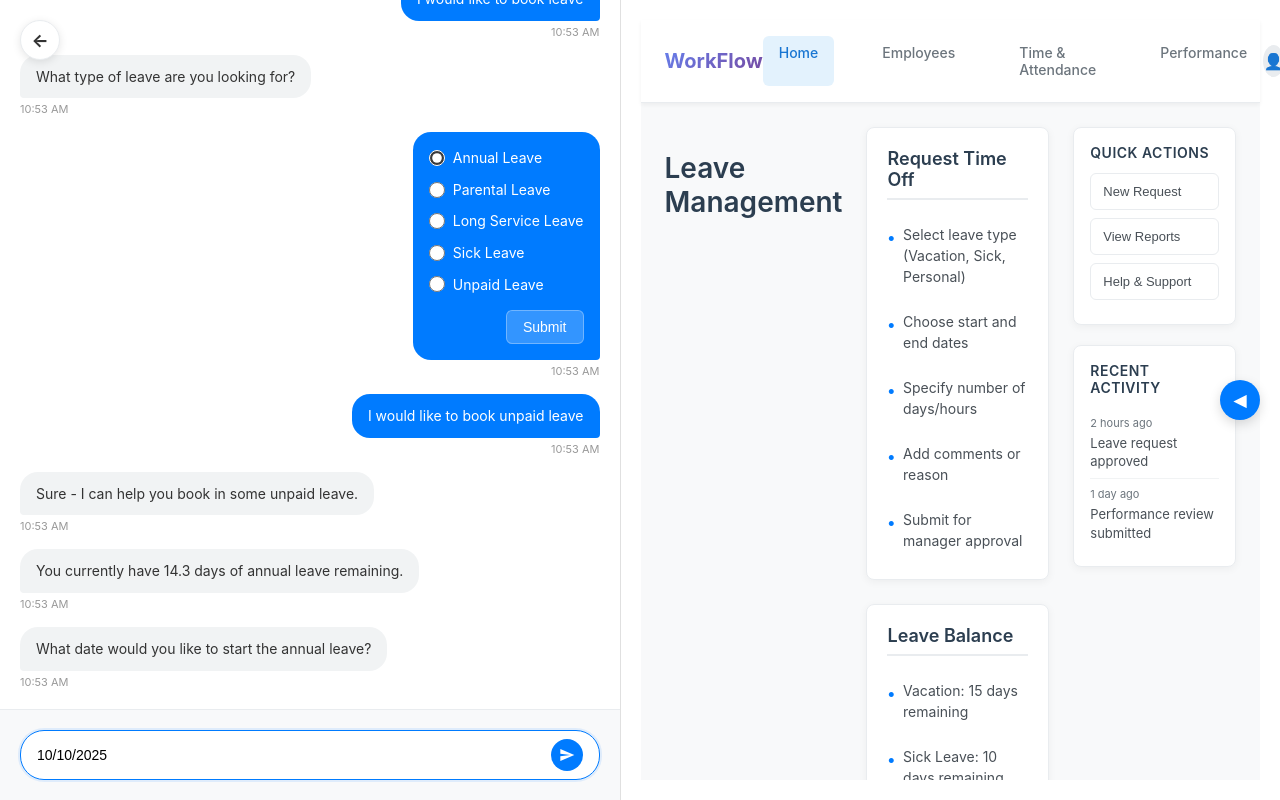
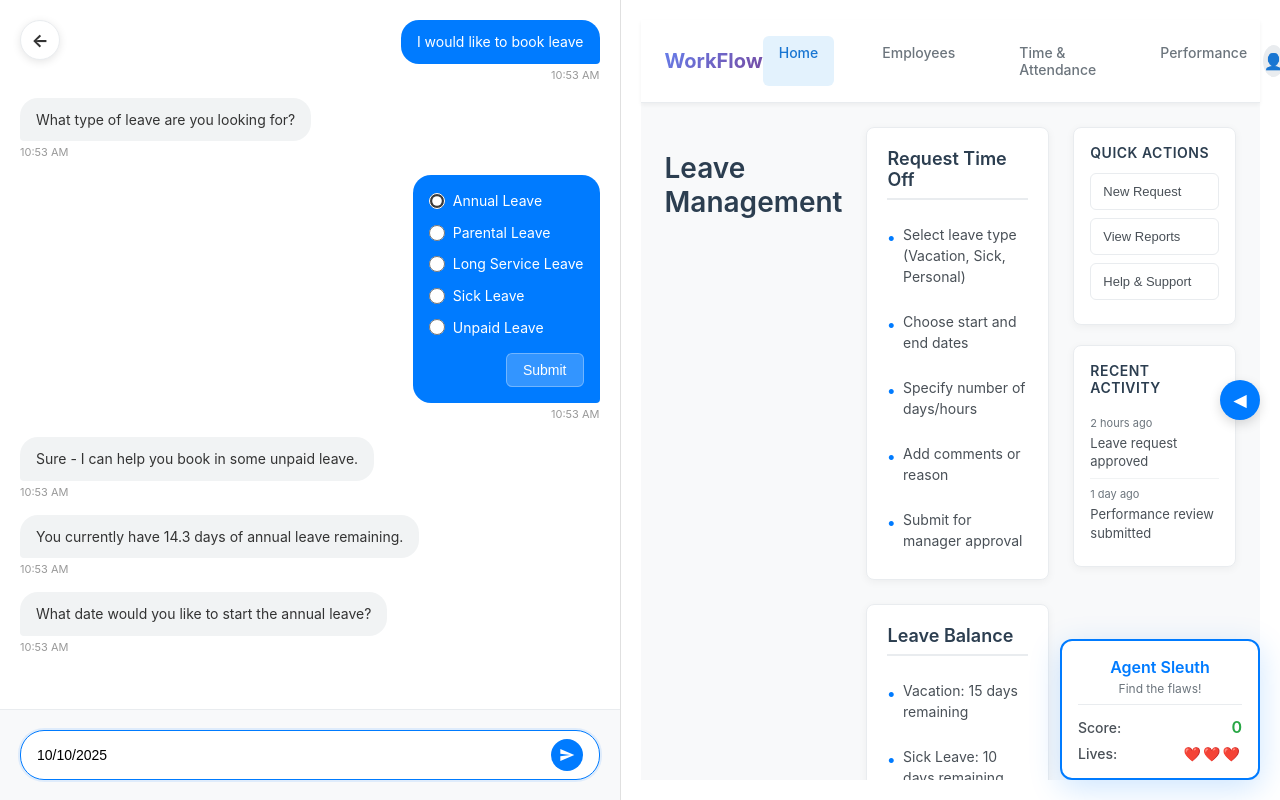
Before and after one commit to tklawl/AgentSleuths, a React (Create React App) app: page /book-leave in a window 1280 px wide. Built offline with nearby package versions, Linux system fonts and the light colour scheme.

Commit message:
Initial logic for game

```diff
--- a/src/App.js
+++ b/src/App.js
@@ -4,10 +4,14 @@ import HomePage from './components/HomePage';
 import BookLeaveWorkflow from './components/BookLeaveWorkflow';
 import TransferEmployeeWorkflow from './components/TransferEmployeeWorkflow';
 import ProvideFeedbackWorkflow from './components/ProvideFeedbackWorkflow';
+import GameTracker from './components/GameTracker';
+import GameOverModal from './components/GameOverModal';
+import { GameProvider, useGame } from './context/GameContext';
 
-function App() {
+const AppContent = () => {
+  const { score, lives, gameOver } = useGame();
+
   return (
-    <Router>
     <div className="App">
       <Routes>
         <Route path="/" element={<HomePage />} />
@@ -15,8 +19,19 @@ function App() {
         <Route path="/transfer-employee" element={<TransferEmployeeWorkflow />} />
         <Route path="/provide-feedback" element={<ProvideFeedbackWorkflow />} />
       </Routes>
+      <GameTracker score={score} lives={lives} />
+      <GameOverModal isVisible={gameOver} finalScore={score} />
     </div>
+  );
+};
+
+function App() {
+  return (
+    <GameProvider>
+      <Router>
+        <AppContent />
       </Router>
+    </GameProvider>
   );
 }
 
--- a/src/components/AgentInterface.js
+++ b/src/components/AgentInterface.js
@@ -2,7 +2,7 @@ import React, { useState, useEffect, useRef } from 'react';
 import LeaveTypeSelector from './LeaveTypeSelector';
 import WorkflowOptions from './WorkflowOptions';
 
-const AgentInterface = ({ title, messages, onSendMessage, startingOptions, onWorkflowSelect, onLeaveTypeSelect, nextAutoFill, nextAutoFillTime }) => {
+const AgentInterface = ({ title, messages, onSendMessage, startingOptions, onWorkflowSelect, onLeaveTypeSelect, nextAutoFill, nextAutoFillTime, onMessageClick }) => {
   const [inputMessage, setInputMessage] = useState('');
   const chatAreaRef = useRef(null);
 
@@ -104,7 +104,11 @@ const AgentInterface = ({ title, messages, onSendMessage, startingOptions, onWor
         ) : (
           <div className="messages">
             {messages.map((message, index) => (
-              <div key={index} className={`message ${message.type}`}>
+              <div
+                key={index}
+                className={`message ${message.type} ${message.isClickable !== false ? 'clickable' : ''}`}
+                onClick={() => message.isClickable !== false && onMessageClick ? onMessageClick(index, message) : null}
+              >
                 {message.component === 'LeaveTypeSelector' ? (
                   <LeaveTypeSelector onLeaveTypeSelect={onLeaveTypeSelect} />
                 ) : message.component === 'WorkflowOptions' ? (
--- a/src/components/BookLeaveWorkflow.js
+++ b/src/components/BookLeaveWorkflow.js
@@ -3,6 +3,7 @@ import { Link, useNavigate } from 'react-router-dom';
 import AgentInterface from './AgentInterface';
 import HRSystem from './HRSystem';
 import LeaveTypeSelector from './LeaveTypeSelector';
+import { useGame } from '../context/GameContext';
 
 const BookLeaveWorkflow = () => {
   const navigate = useNavigate();
@@ -26,6 +27,7 @@ const BookLeaveWorkflow = () => {
   const [showHRPanel, setShowHRPanel] = useState(true);
   const [nextAutoFill, setNextAutoFill] = useState(null);
   const [nextAutoFillTime, setNextAutoFillTime] = useState(null);
+  const { addScore, loseLife } = useGame();
 
   // Auto-submit "Unpaid Leave" after 2 seconds
   React.useEffect(() => {
@@ -53,16 +55,27 @@ const BookLeaveWorkflow = () => {
     }
   };
 
+  const handleMessageClick = (index, message) => {
+    // Remove the isClickable flag from this message
+    setMessages(prev => prev.map((msg, i) =>
+      i === index ? { ...msg, isClickable: false } : msg
+    ));
+
+    // Check if the message has an error flag
+    if (message.hasError) {
+      // Correct! User found an error
+      addScore();
+      alert('✅ Correct! You found an error! +1 point');
+    } else {
+      // Incorrect! User clicked on a non-error message
+      loseLife();
+      alert('❌ Wrong! That message is correct. -1 life');
+    }
+  };
+
   const handleLeaveTypeSelect = (leaveType) => {
 
-    // Add the user's selection as a new message
-    const userMessage = {
-      type: 'user',
-      text: `I would like to book ${leaveType} leave`,
-      time: new Date().toLocaleTimeString([], { hour: '2-digit', minute: '2-digit' })
-    };
 
-    setMessages(prev => [...prev, userMessage]);
 
     // Add agent's first response
     setTimeout(() => {
@@ -155,7 +168,7 @@ const BookLeaveWorkflow = () => {
       setTimeout(() => {
         const agentConfirmation = {
           type: 'agent',
-          text: "Done. I've booked and confirmed your leave. You now have 3.3 days of leave left. Enjoy.",
+          text: "Done. I've booked and confirmed your leave. You now have 3.3 days of leave left. Enjoy. I've also added a block to your Teams accordingly",
           time: new Date().toLocaleTimeString([], { hour: '2-digit', minute: '2-digit' })
         };
         setMessages(prev => [...prev, agentConfirmation]);
@@ -238,6 +251,7 @@ const BookLeaveWorkflow = () => {
           onLeaveTypeSelect={handleLeaveTypeSelect}
           nextAutoFill={nextAutoFill}
           nextAutoFillTime={nextAutoFillTime}
+          onMessageClick={handleMessageClick}
         />
       </div>
 
@@ -248,6 +262,7 @@ const BookLeaveWorkflow = () => {
       <button className="toggle-hr-panel" onClick={toggleHRPanel}>
         {showHRPanel ? '◀' : '▶'}
       </button>
+
     </div>
   );
 };
--- /dev/null
+++ b/src/components/GameOverModal.js
@@ -0,0 +1,46 @@
+import React from 'react';
+import { useGame } from '../context/GameContext';
+
+const GameOverModal = ({ isVisible, finalScore }) => {
+  const { resetGame } = useGame();
+
+  if (!isVisible) return null;
+
+  return (
+    <div className="game-over-overlay">
+      <div className="game-over-modal">
+        <div className="modal-header">
+          <h2>🎮 Game Over! 🎮</h2>
+        </div>
+
+        <div className="modal-content">
+          <div className="final-score">
+            <h3>Final Score</h3>
+            <div className="score-display">{finalScore}</div>
+            <p>You found {finalScore} error{finalScore !== 1 ? 's' : ''} in the Agent's responses!</p>
+          </div>
+
+          <div className="game-summary">
+            <h4>Game Summary</h4>
+            <ul>
+              <li>✅ Correct clicks: {finalScore}</li>
+              <li>❌ Incorrect clicks: {3 - finalScore} (led to game over)</li>
+              <li>🎯 Accuracy: {Math.round((finalScore / 3) * 100)}%</li>
+            </ul>
+          </div>
+        </div>
+
+        <div className="modal-footer">
+          <button
+            className="play-again-btn"
+            onClick={resetGame}
+          >
+            Play Again
+          </button>
+        </div>
+      </div>
+    </div>
+  );
+};
+
+export default GameOverModal;
--- /dev/null
+++ b/src/components/GameTracker.js
@@ -0,0 +1,26 @@
+import React from 'react';
+
+const GameTracker = ({ score, lives }) => {
+  return (
+    <div className="game-tracker">
+      <div className="tracker-header">
+        <h3>Agent Sleuth</h3>
+        <p>Find the flaws!</p>
+      </div>
+      <div className="tracker-stats">
+        <div className="stat-item">
+          <span className="stat-label">Score:</span>
+          <span className="stat-value score">{score}</span>
+        </div>
+        <div className="stat-item">
+          <span className="stat-label">Lives:</span>
+          <span className="stat-value lives">
+            {'❤️'.repeat(lives)}
+          </span>
+        </div>
+      </div>
+    </div>
+  );
+};
+
+export default GameTracker;
--- a/src/components/HomePage.js
+++ b/src/components/HomePage.js
@@ -2,12 +2,14 @@ import React, { useState } from 'react';
 import { useNavigate } from 'react-router-dom';
 import AgentInterface from './AgentInterface';
 import HRSystem from './HRSystem';
+import { useGame } from '../context/GameContext';
 
 const HomePage = () => {
   const [messages, setMessages] = useState([]);
   const [selectedWorkflow, setSelectedWorkflow] = useState(null);
   const [showHRPanel, setShowHRPanel] = useState(true);
   const navigate = useNavigate();
+  const { addScore, loseLife } = useGame();
 
   const handleSendMessage = (message) => {
     const userMessage = {
@@ -96,6 +98,24 @@ const HomePage = () => {
     setShowHRPanel(!showHRPanel);
   };
 
+  const handleMessageClick = (index, message) => {
+    // Remove the isClickable flag from this message
+    setMessages(prev => prev.map((msg, i) =>
+      i === index ? { ...msg, isClickable: false } : msg
+    ));
+
+    // Check if the message has an error flag
+    if (message.hasError) {
+      // Correct! User found an error
+      addScore();
+      alert('✅ Correct! You found an error! +1 point');
+    } else {
+      // Incorrect! User clicked on a non-error message
+      loseLife();
+      alert('❌ Wrong! That message is correct. -1 life');
+    }
+  };
+
   const startingOptions = [
     {
       id: 'book-leave',
@@ -126,6 +146,7 @@ const HomePage = () => {
           onSendMessage={handleSendMessage}
           startingOptions={startingOptions}
           onWorkflowSelect={handleWorkflowSelect}
+          onMessageClick={handleMessageClick}
         />
       </div>
 
--- a/src/components/ProvideFeedbackWorkflow.js
+++ b/src/components/ProvideFeedbackWorkflow.js
@@ -2,6 +2,7 @@ import React, { useState } from 'react';
 import { Link } from 'react-router-dom';
 import AgentInterface from './AgentInterface';
 import HRSystem from './HRSystem';
+import { useGame } from '../context/GameContext';
 
 const ProvideFeedbackWorkflow = () => {
   const [messages, setMessages] = useState([
@@ -17,9 +18,28 @@ const ProvideFeedbackWorkflow = () => {
     }
   ]);
   const [showHRPanel, setShowHRPanel] = useState(true);
+  const { addScore, loseLife } = useGame();
 
   const toggleHRPanel = () => {
     setShowHRPanel(!showHRPanel);
+  };
+
+  const handleMessageClick = (index, message) => {
+    // Remove the isClickable flag from this message
+    setMessages(prev => prev.map((msg, i) =>
+      i === index ? { ...msg, isClickable: false } : msg
+    ));
+
+    // Check if the message has an error flag
+    if (message.hasError) {
+      // Correct! User found an error
+      addScore();
+      alert('✅ Correct! You found an error! +1 point');
+    } else {
+      // Incorrect! User clicked on a non-error message
+      loseLife();
+      alert('❌ Wrong! That message is correct. -1 life');
+    }
   };
 
   const handleSendMessage = (message) => {
@@ -100,6 +120,7 @@ const ProvideFeedbackWorkflow = () => {
           onSendMessage={handleSendMessage}
           startingOptions={null}
           onWorkflowSelect={() => {}}
+          onMessageClick={handleMessageClick}
         />
       </div>
 
--- a/src/components/TransferEmployeeWorkflow.js
+++ b/src/components/TransferEmployeeWorkflow.js
@@ -2,6 +2,7 @@ import React, { useState } from 'react';
 import { Link } from 'react-router-dom';
 import AgentInterface from './AgentInterface';
 import HRSystem from './HRSystem';
+import { useGame } from '../context/GameContext';
 
 const TransferEmployeeWorkflow = () => {
   const [messages, setMessages] = useState([
@@ -17,9 +18,28 @@ const TransferEmployeeWorkflow = () => {
     }
   ]);
   const [showHRPanel, setShowHRPanel] = useState(true);
+  const { addScore, loseLife } = useGame();
 
   const toggleHRPanel = () => {
     setShowHRPanel(!showHRPanel);
+  };
+
+  const handleMessageClick = (index, message) => {
+    // Remove the isClickable flag from this message
+    setMessages(prev => prev.map((msg, i) =>
+      i === index ? { ...msg, isClickable: false } : msg
+    ));
+
+    // Check if the message has an error flag
+    if (message.hasError) {
+      // Correct! User found an error
+      addScore();
+      alert('✅ Correct! You found an error! +1 point');
+    } else {
+      // Incorrect! User clicked on a non-error message
+      loseLife();
+      alert('❌ Wrong! That message is correct. -1 life');
+    }
   };
 
   const handleSendMessage = (message) => {
@@ -92,6 +112,7 @@ const TransferEmployeeWorkflow = () => {
           onSendMessage={handleSendMessage}
           startingOptions={null}
           onWorkflowSelect={() => {}}
+          onMessageClick={handleMessageClick}
         />
       </div>
 
--- /dev/null
+++ b/src/context/GameContext.js
@@ -0,0 +1,53 @@
+import React, { createContext, useContext, useState } from 'react';
+
+const GameContext = createContext();
+
+export const useGame = () => {
+  const context = useContext(GameContext);
+  if (!context) {
+    throw new Error('useGame must be used within a GameProvider');
+  }
+  return context;
+};
+
+export const GameProvider = ({ children }) => {
+  const [score, setScore] = useState(0);
+  const [lives, setLives] = useState(3);
+  const [gameOver, setGameOver] = useState(false);
+
+  const addScore = () => {
+    setScore(prev => prev + 1);
+  };
+
+  const loseLife = () => {
+    setLives(prev => {
+      const newLives = prev - 1;
+      if (newLives <= 0) {
+        // Game over - show modal
+        setGameOver(true);
+      }
+      return newLives;
+    });
+  };
+
+  const resetGame = () => {
+    setScore(0);
+    setLives(3);
+    setGameOver(false);
+  };
+
+  const value = {
+    score,
+    lives,
+    gameOver,
+    addScore,
+    loseLife,
+    resetGame
+  };
+
+  return (
+    <GameContext.Provider value={value}>
+      {children}
+    </GameContext.Provider>
+  );
+};
--- a/src/styles.css
+++ b/src/styles.css
@@ -290,6 +290,25 @@ code {
   display: flex;
   flex-direction: column;
   max-width: 80%;
+}
+
+.message.clickable {
+  cursor: pointer;
+  transition: all 0.2s ease;
+  border-radius: 8px;
+  padding: 4px;
+  margin: -4px;
+}
+
+.message.clickable:hover {
+  background: rgba(0, 123, 255, 0.1);
+  transform: translateY(-1px);
+  box-shadow: 0 2px 8px rgba(0, 123, 255, 0.2);
+}
+
+.message.clickable:active {
+  transform: translateY(0);
+  box-shadow: 0 1px 4px rgba(0, 123, 255, 0.3);
 }
 
 .message.user {
@@ -727,3 +746,206 @@ code {
   line-height: 1.4;
   margin: 0;
 }
+
+/* Game Tracker */
+.game-tracker {
+  position: fixed;
+  bottom: 20px;
+  right: 20px;
+  background: white;
+  border: 2px solid #007bff;
+  border-radius: 12px;
+  padding: 16px;
+  box-shadow: 0 8px 32px rgba(0, 123, 255, 0.2);
+  z-index: 1000;
+  min-width: 200px;
+  backdrop-filter: blur(10px);
+}
+
+.tracker-header {
+  text-align: center;
+  margin-bottom: 12px;
+  border-bottom: 1px solid #e9ecef;
+  padding-bottom: 8px;
+}
+
+.tracker-header h3 {
+  margin: 0 0 4px 0;
+  color: #007bff;
+  font-size: 16px;
+  font-weight: 600;
+}
+
+.tracker-header p {
+  margin: 0;
+  color: #6c757d;
+  font-size: 12px;
+}
+
+.tracker-stats {
+  display: flex;
+  flex-direction: column;
+  gap: 8px;
+}
+
+.stat-item {
+  display: flex;
+  justify-content: space-between;
+  align-items: center;
+}
+
+.stat-label {
+  font-size: 14px;
+  color: #495057;
+  font-weight: 500;
+}
+
+.stat-value {
+  font-size: 16px;
+  font-weight: 600;
+}
+
+.stat-value.score {
+  color: #28a745;
+}
+
+.stat-value.lives {
+  font-size: 14px;
+  letter-spacing: 2px;
+}
+
+/* Game Over Modal */
+.game-over-overlay {
+  position: fixed;
+  top: 0;
+  left: 0;
+  right: 0;
+  bottom: 0;
+  background: rgba(0, 0, 0, 0.8);
+  display: flex;
+  justify-content: center;
+  align-items: center;
+  z-index: 9999;
+  backdrop-filter: blur(5px);
+}
+
+.game-over-modal {
+  background: white;
+  border-radius: 16px;
+  padding: 32px;
+  max-width: 500px;
+  width: 90%;
+  text-align: center;
+  box-shadow: 0 20px 60px rgba(0, 0, 0, 0.3);
+  animation: modalSlideIn 0.3s ease-out;
+}
+
+@keyframes modalSlideIn {
+  from {
+    opacity: 0;
+    transform: translateY(-50px) scale(0.9);
+  }
+  to {
+    opacity: 1;
+    transform: translateY(0) scale(1);
+  }
+}
+
+.modal-header h2 {
+  color: #dc3545;
+  font-size: 28px;
+  margin: 0 0 24px 0;
+  font-weight: 700;
+}
+
+.modal-content {
+  margin-bottom: 32px;
+}
+
+.final-score {
+  margin-bottom: 24px;
+}
+
+.final-score h3 {
+  color: #495057;
+  font-size: 18px;
+  margin: 0 0 16px 0;
+  font-weight: 600;
+}
+
+.score-display {
+  font-size: 48px;
+  font-weight: 700;
+  color: #28a745;
+  margin: 16px 0;
+  text-shadow: 0 2px 4px rgba(40, 167, 69, 0.2);
+}
+
+.final-score p {
+  color: #6c757d;
+  font-size: 16px;
+  margin: 0;
+}
+
+.game-summary {
+  background: #f8f9fa;
+  border-radius: 12px;
+  padding: 20px;
+  margin-top: 20px;
+}
+
+.game-summary h4 {
+  color: #495057;
+  font-size: 16px;
+  margin: 0 0 16px 0;
+  font-weight: 600;
+}
+
+.game-summary ul {
+  list-style: none;
+  padding: 0;
+  margin: 0;
+  text-align: left;
+}
+
+.game-summary li {
+  color: #495057;
+  font-size: 14px;
+  margin-bottom: 8px;
+  padding: 8px 0;
+  border-bottom: 1px solid #e9ecef;
+}
+
+.game-summary li:last-child {
+  border-bottom: none;
+  margin-bottom: 0;
+}
+
+.modal-footer {
+  border-top: 1px solid #e9ecef;
+  padding-top: 24px;
+}
+
+.play-again-btn {
+  background: #007bff;
+  color: white;
+  border: none;
+  border-radius: 8px;
+  padding: 12px 32px;
+  font-size: 16px;
+  font-weight: 600;
+  cursor: pointer;
+  transition: all 0.2s ease;
+  box-shadow: 0 4px 12px rgba(0, 123, 255, 0.3);
+}
+
+.play-again-btn:hover {
+  background: #0056b3;
+  transform: translateY(-2px);
+  box-shadow: 0 6px 20px rgba(0, 123, 255, 0.4);
+}
+
+.play-again-btn:active {
+  transform: translateY(0);
+  box-shadow: 0 4px 12px rgba(0, 123, 255, 0.3);
+}
```
Lines whose indentation alone changed are shown as unchanged.
